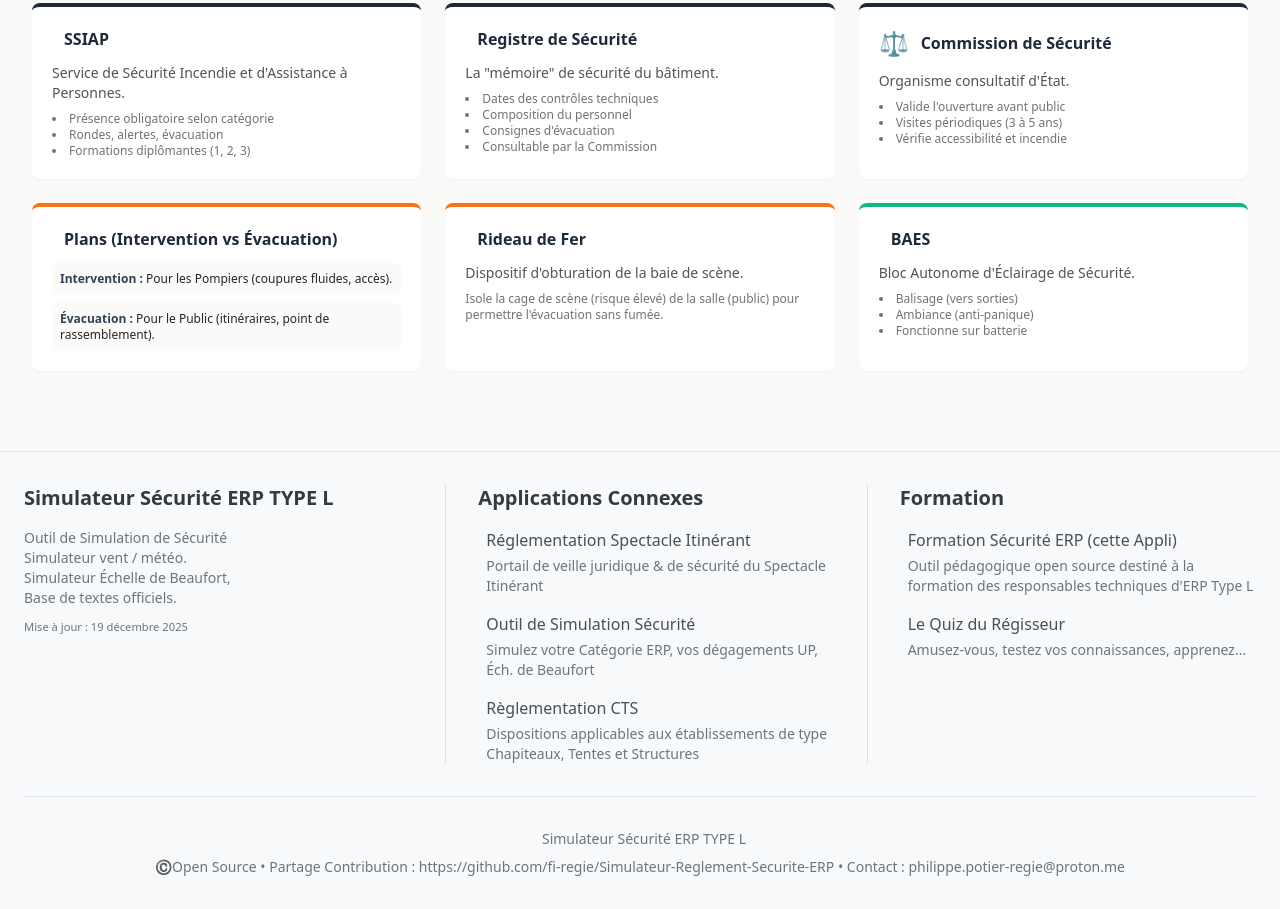
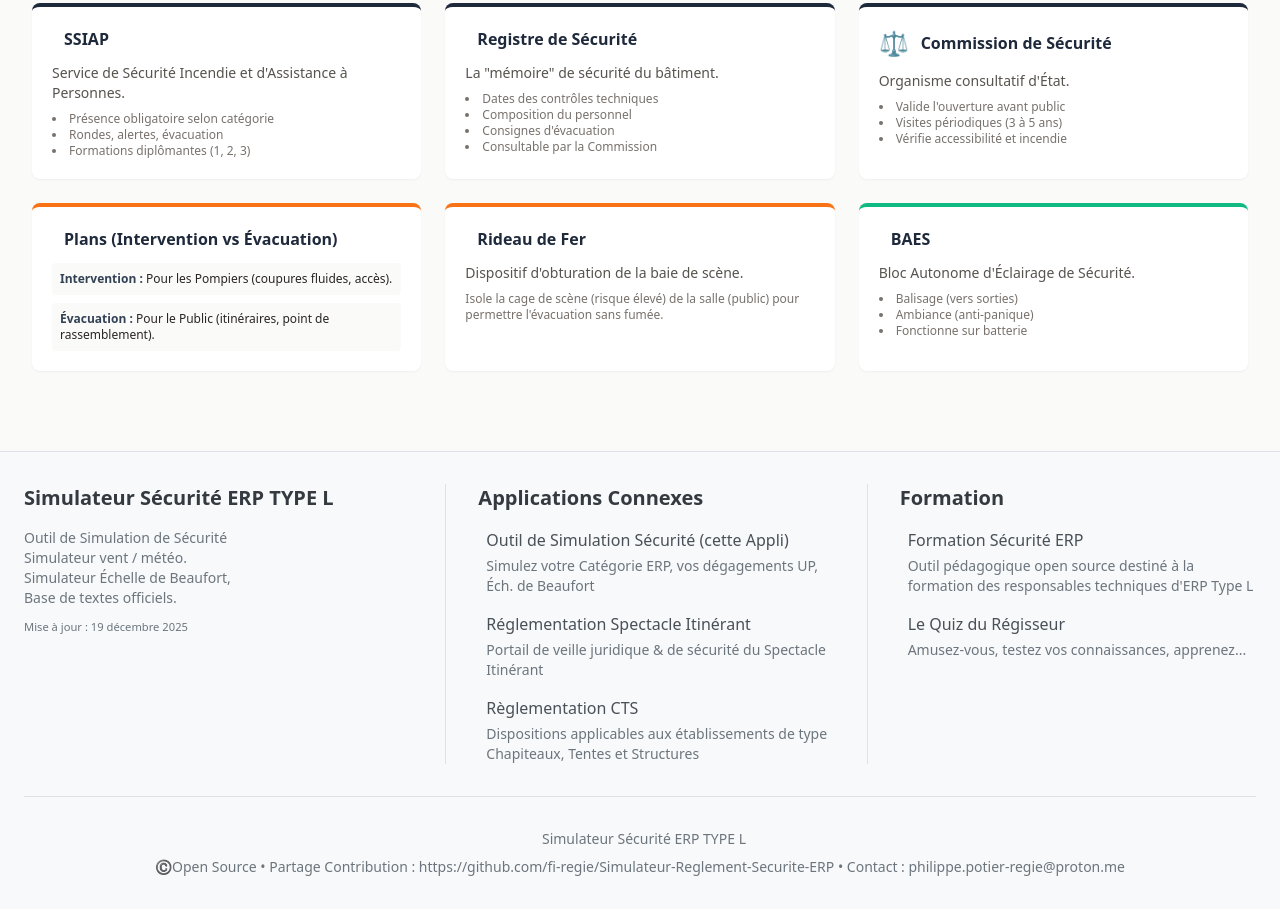
Before and after one commit to fi-regie/Simulateur-Reglement-Securite-ERP, a plain HTML site: page index.html in a window 1280 px wide. Shown: the part 3240-4149 px from the top of the page. Drawn offline with nearby package versions, Linux system fonts and the light colour scheme.

Commit message:
Update index.html

```diff
--- a/index.html
+++ b/index.html
@@ -513,6 +513,17 @@
 
                 <div class="space-y-4">
 
+                    <a href="https://fi-regie.github.io/Simulateur-Reglement-Securite-ERP/" target="_blank"
+                        class="flex items-start text-[#495057] hover:text-[#0d6efd] transition">
+                        <i class="fas fa-external-link-alt mr-2 mt-1"></i>
+                        <div>
+                            <h5> Outil de Simulation Sécurité (cette Appli) </h5>
+                            <p class="text-sm text-[#6c757d] mt-1">
+                                Simulez votre Catégorie ERP, vos dégagements UP, Éch. de Beaufort
+                            </p>
+                        </div>
+                    </a>
+
                     <a href="https://fi-regie.github.io/Reglementation-Spectacle-Itinerant/" target="_blank"
                         class="flex items-start text-[#495057] hover:text-[#0d6efd] transition">
                         <i class="fas fa-external-link-alt mr-2 mt-1"></i>
@@ -520,17 +531,6 @@
                             <h5> Réglementation Spectacle Itinérant </h5>
                             <p class="text-sm text-[#6c757d] mt-1">
                                 Portail de veille juridique & de sécurité du Spectacle Itinérant
-                            </p>
-                        </div>
-                    </a>
-
-                    <a href="https://fi-regie.github.io/Simulateur-Reglement-Securite-ERP/" target="_blank"
-                        class="flex items-start text-[#495057] hover:text-[#0d6efd] transition">
-                        <i class="fas fa-external-link-alt mr-2 mt-1"></i>
-                        <div>
-                            <h5> Outil de Simulation Sécurité </h5>
-                            <p class="text-sm text-[#6c757d] mt-1">
-                                Simulez votre Catégorie ERP, vos dégagements UP, Éch. de Beaufort
                             </p>
                         </div>
                     </a>
@@ -556,7 +556,7 @@
                         class="flex items-start text-[#495057] hover:text-[#0d6efd] transition">
                         <i class="fas fa-external-link-alt mr-2 mt-1"></i>
                         <div>
-                            <h5> Formation Sécurité ERP (cette Appli)</h5>
+                            <h5> Formation Sécurité ERP</h5>
                             <p class="text-sm text-[#6c757d] mt-1">
                                 Outil pédagogique open source destiné à la formation des responsables techniques
                                 d'ERP Type L
```
